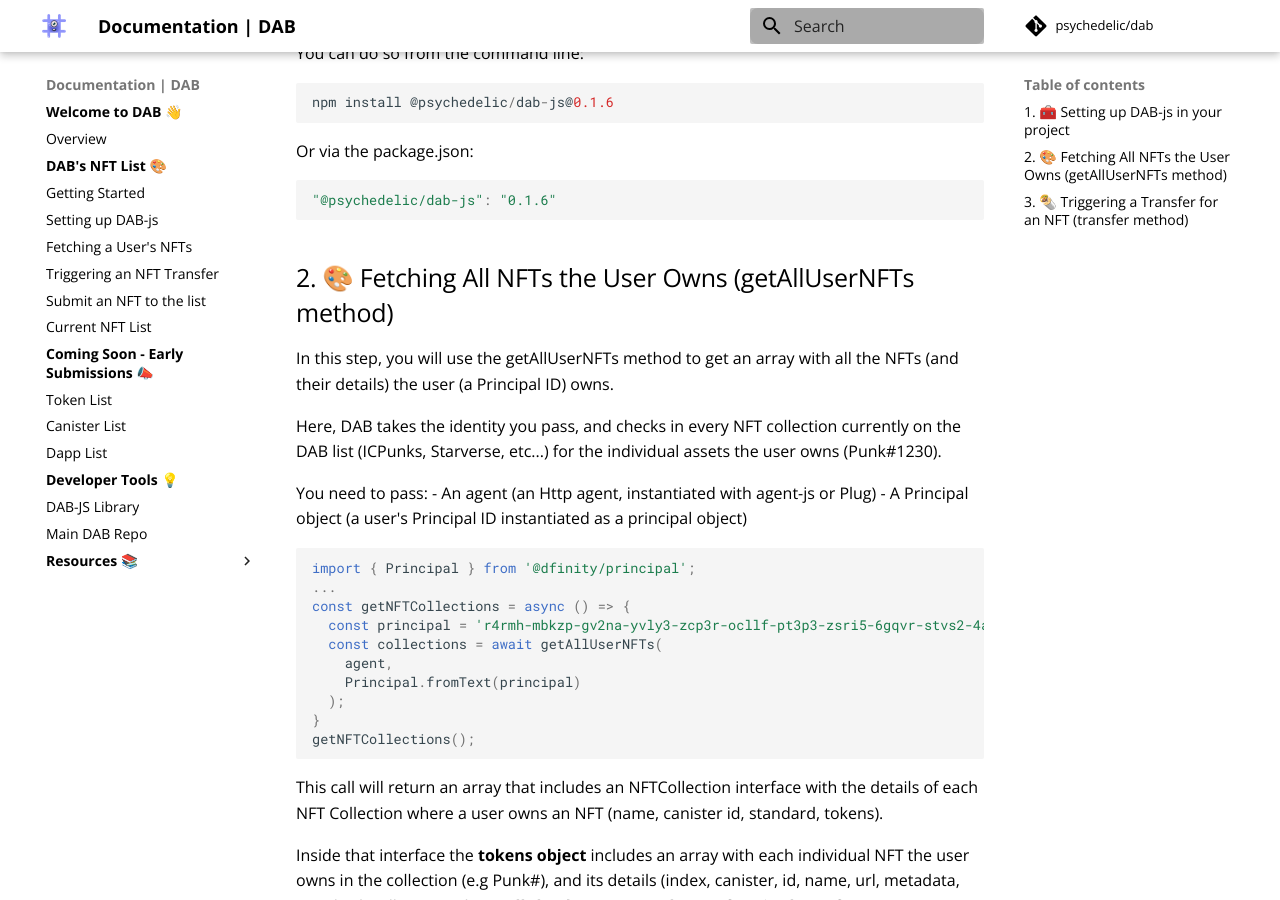
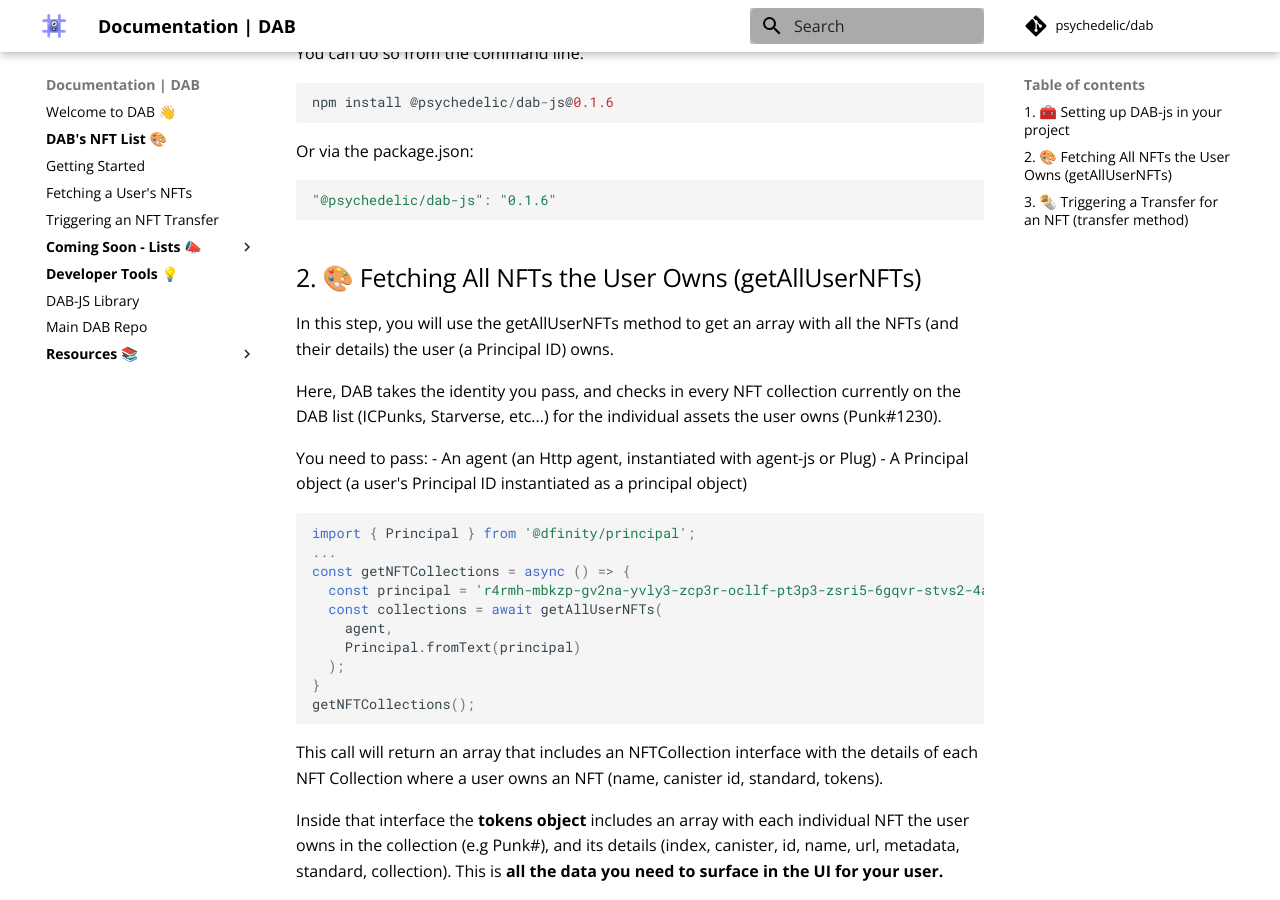
Before and after one commit to Psychedelic/dab-docs, an MkDocs documentation site: the page built from docs/nft-list/getting-started.md, in a window 1280 px wide and 900 px high, scrolled down 851 px. Built offline with MkDocs 1.6.1 and Material for MkDocs 9.7.7, drawn with Linux system fonts in a browser that asks for light colours; comment, search, counter and statistics services are not loaded.

Commit message:
menu/format

````diff
--- a/docs/nft-list/getting-started.md
+++ b/docs/nft-list/getting-started.md
@@ -30,7 +30,7 @@ Or via the package.json:
 "@psychedelic/dab-js": "0.1.6"
 ```
 
-## 2. 🎨 Fetching All NFTs the User Owns (getAllUserNFTs method)
+## 2. 🎨 Fetching All NFTs the User Owns (getAllUserNFTs)
 
 In this step, you will use the getAllUserNFTs method to get an array with all the NFTs (and their details) the user (a Principal ID) owns.
 
--- a/mkdocs.yml
+++ b/mkdocs.yml
@@ -23,23 +23,21 @@ markdown_extensions:
   - toc:
       permalink: true
 nav:
-  - <b>Welcome to DAB</b> 👋: "#"
-  - Overview: index.md
+  - Welcome to DAB 👋: "#"
   - <b>DAB's NFT List</b> 🎨: "#"
   - Getting Started: nft-list/getting-started.md
-  - Setting up DAB-js: nft-list/getting-started/#md
-  - Fetching a User's NFTs: nft-list/getting-started/#md
-  - Triggering an NFT Transfer: nft-list/getting-started/#md
-  - Submit an NFT to the list: "https://dab-ooo.typeform.com/nft-list"
-  - Current NFT List: "https://github.com/Psychedelic/dab/"
-  - <b>Coming Soon - Early Submissions</b> 📣: "#"
-  - Token List: "https://dab-ooo.typeform.com/token-list"
-  - Canister List: "https://dab-ooo.typeform.com/canister-list"
-  - Dapp List: "https://dab-ooo.typeform.com/dapp-list"
+  - Fetching a User's NFTs: nft-list/getting-started/#2-fetching-all-nfts-the-user-owns-getallusernfts
+  - Triggering an NFT Transfer: nft-list/getting-started/#3-triggering-a-transfer-for-an-nft-transfer
+  - <b>Coming Soon - Lists</b> 📣:
+    - Token List: "https://dab-ooo.typeform.com/token-list"
+    - Canister List: "https://dab-ooo.typeform.com/canister-list"
+    - Dapp List: "https://dab-ooo.typeform.com/dapp-list"
   - <b>Developer Tools</b> 💡: "#"
   - DAB-JS Library: https://github.com/Psychedelic/DAB-js/
   - Main DAB Repo: https://github.com/Psychedelic/DAB/
   - <b>Resources</b> 📚:
+    - NFT List Submissions: "https://dab-ooo.typeform.com/nft-list"
+    - Current NFT List: "https://github.com/Psychedelic/dab/"
     - The Internet Computer: "https://dfinity.org/faq"
     - Disclaimer: resources/disclaimer.md
     - Trademark: resources/trademark.md
````
